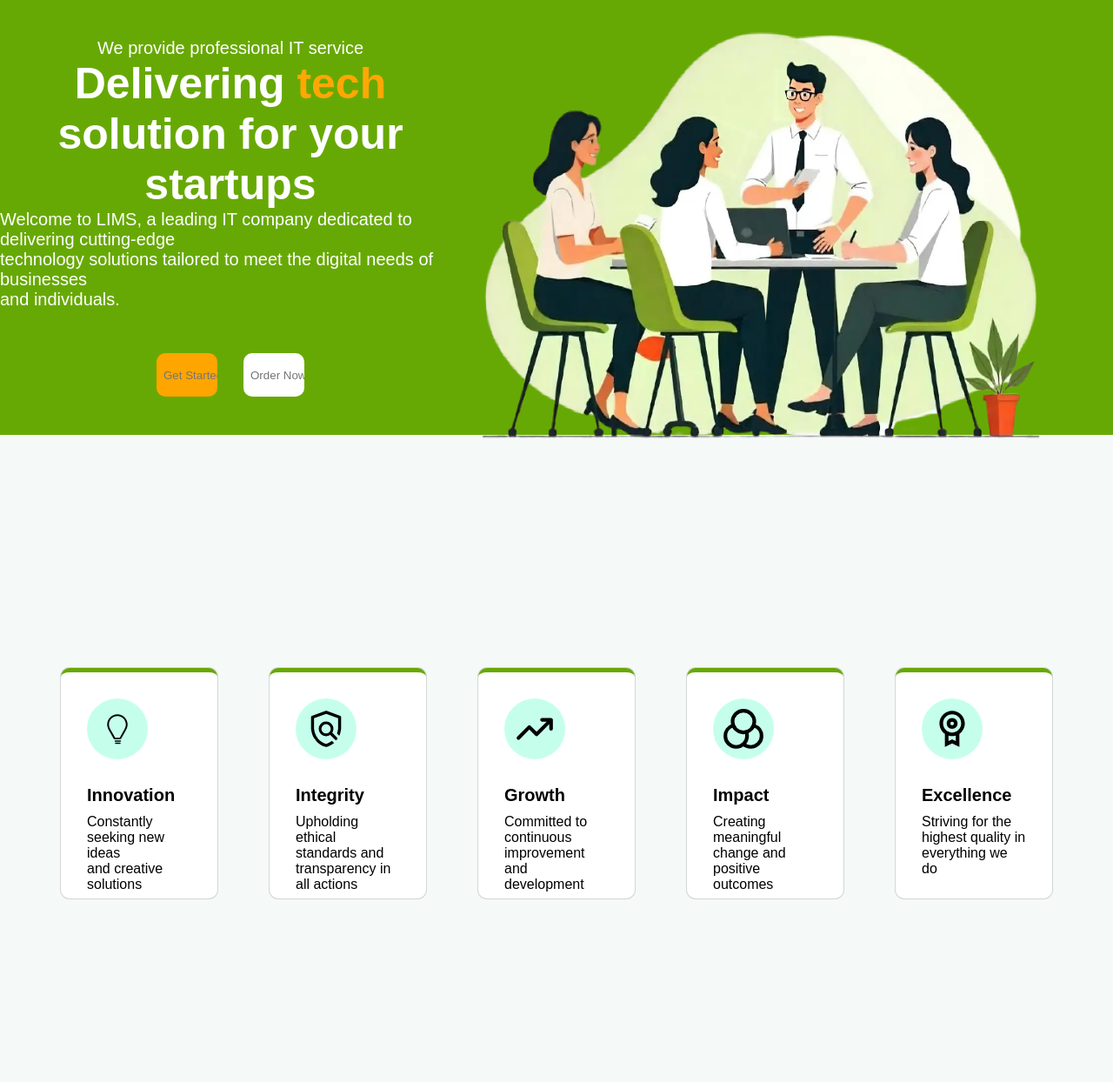
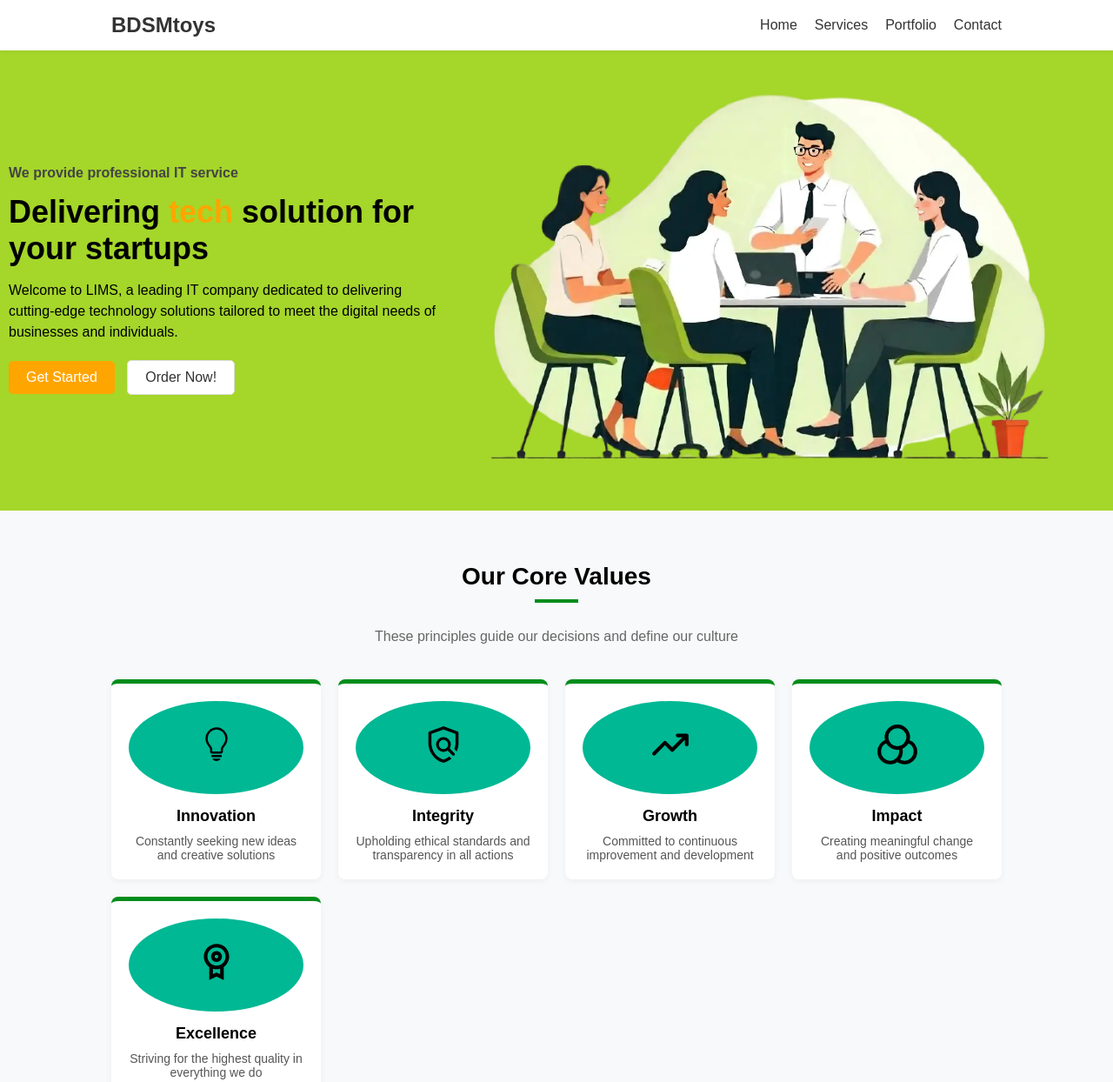
Before and after one commit to mistressdomintrixx01/app, a plain HTML site: page index.html in a window 1280 px wide. Shown: the top 1244 px of the page at 87% size. Drawn offline with Linux system fonts and the light colour scheme.

Commit message:
added card

```diff
--- a/index.html
+++ b/index.html
@@ -1,74 +1,99 @@
-<!>
+<!DOCTYPE html>
 <html lang="en">
 <head>
   <meta charset="UTF-8">
   <meta name="viewport" content="width=device-width, initial-scale=1.0">
-    <title>Document</title>
+  <title>Domination</title>
   <link rel="stylesheet" href="./style.css">
 </head>
 <body>
-    <div>
-    <header class="CONTAINER">
-        <div class="hero-content">
-            <p class="sub-text">We provide professional IT service</p>
-            <h1 class="hero-text"> Delivering <span class="hero-span6"> tech</span>
-                <br>solution for your
-                <br> startups </h1>
-    <p class="p-tag">Welcome to LIMS, a leading IT company dedicated to delivering cutting-edge
-        <br>technology solutions tailored to meet the digital needs of businesses
-        <br> and individuals.</p>
-  <div class="input-holder">
-    <input type="text" class="input-1" placeholder="Get Started">
-    <input type="text" class="input-2" placeholder="Order Now!">
+    <header class="site-header">
+      <div class="container">
+        <div class="logo">
+          <a href="#">BDSMtoys</a>
+        </div>
+        <nav class="nav">
+          <ul>
+            <li><a href="#">Home</a></li>
+            <li><a href="#">Services</a></li>
+            <li><a href="#">Portfolio</a></li>
+            <li><a href="#">Contact</a></li>
+          </ul>
+        </nav>
+      </div>
+    </header>
+    <section class="hero-section">
+        <div class="hero-text">
+         <h5>We provide professional IT service</h5>
+            <h1>
+              Delivering <span class="highlight">tech</span> solution for your startups
+             </h1>
+             <p>
+      Welcome to LIMS, a leading IT company dedicated to delivering cutting-edge technology solutions tailored to meet the digital needs of businesses and individuals.
+             </p>
+  <div class="hero-buttons">
+    <a href="#" class="btn primary">Get Started</a>
+    <a href="#" class="btn secondary">Order Now!</a>
   </div>
 </div>
-        <div class="image-id">
-            <img src="./croped-removebg-preview-XFzQ_UlI.webp" alt="logo" height="500px" width="700px">
+
+<div class="hero-image">
+            <img src="./croped-removebg-preview-XFzQ_UlI.webp" alt="Team working on a project" height="500px" width="700px">
             </div>
-    </header>
+    </section>
+
+<section class="core-values">
+  <div class="container">
+    <h2>Our Core Values</h2>
+    <h3 class="dividering"></h3>
+    <p class="subtitle">
+      These principles guide our decisions and define our culture
+    </p>
+
+    <div class="values-grid">
+      <div class="value-card">
+        <div class="icon">
+          <img src="./light-bulb-svgrepo-com.svg" alt="light-bulb" height="100px" width="50px">
+        </div>
+        <h3>Innovation</h3>
+        <p>Constantly seeking new ideas and creative solutions</p>
       </div>
 
- <div class="core-value">
-    <div class="cs" >
-    <div class="logo-bulb">
-        <img src="./bulb-svgrepo-com.svg" alt="bulk" height="50px" width="50px">
+      <div class="value-card">
+        <div class="icon">
+          <img src="./play-integrity-api-checker.svg" alt="integrity" height="100px" width="50px">
         </div>
-    <h1 class="hero-div"><span class="hero-span">Innovation</h1></span>
-    <p class="hero-span0">Constantly seeking new ideas <br>and creative solutions</p>
+        <h3>Integrity</h3>
+        <p>Upholding ethical standards and transparency in all actions</p>
       </div>
 
-<div class="cs" >
-    <div class="logo-bulb">
-        <img src="./play-integrity-api-checker.svg" alt="checker" height="50px" width="50px">
+      <div class="value-card">
+        <div class="icon">
+          <img src="./arrow-growth-svgrepo-com.svg" alt="growth" height="100px" width="50px">
         </div>
-    <h1 class="hero-div"><span class="hero-span">Integrity</h1></span>
-    <p class="hero-span0">Upholding ethical standards and transparency in all actions</p>
+        <h3>Growth</h3>
+        <p>Committed to continuous improvement and development</p>
       </div>
 
-<div class="cs" >
-    <div class="logo-bulb">
-        <img src="./arrow-growth-svgrepo-com.svg" alt="growth" height="50px" width="50px">
+      <div class="value-card">
+        <div class="icon">
+          <img src="./application-effect.svg" alt="Impact" height="100px" width="50px">
         </div>
-    <h1 class="hero-div"><span class="hero-span">Growth</h1></span>
-    <p class="hero-span0">Committed to continuous improvement and development</p>
+        <h3>Impact</h3>
+        <p>Creating meaningful change and positive outcomes</p>
       </div>
 
-<div class="cs" >
-    <div class="logo-bulb">
-        <img src="./application-effect.svg" alt="application-effect" height="50px" width="50px">
+      <div class="value-card">
+        <div class="icon">
+          <img src="./quality.svg" alt="Excellence" height="100px" width="50px">
         </div>
-    <h1 class="hero-div"><span class="hero-span">Impact</h1></span>
-    <p class="hero-span0">Creating meaningful change and positive outcomes</p>
-</div>
-
-<div class="cs" >
-    <div class="logo-bulb">
-        <img src="./quality.svg" alt="quality" height="50px" width="50px">
-    </div>
-    <h1 class="hero-div"><span class="hero-span">Excellence</h1></span>
-    <p class="hero-span0">Striving for the highest quality in everything we do</p>
+        <h3>Excellence</h3>
+        <p>Striving for the highest quality in everything we do</p>
       </div>
     </div>
+  </div>
+</section>
+
 
 <div class="section">
     <h2>Our Core Service</h2>
--- a/style.css
+++ b/style.css
@@ -2,162 +2,235 @@
     padding: 0;
     margin: 0;
 }
-
 body {
       font-family: Arial, sans-serif;
       background-color: #f5f9f8;
       margin: 0;
       padding: 0;
     }
-
-.CONTAINER{
-    display: flex;
-    justify-content:center;
-    align-items: center;
-    height: 450px;
-    width: 100%;
-    /* margin: 10px;  */
-    padding-top: 50px;
-    background-color: #67a904;
+    /* Header styling */
+.site-header {
+  background: white;
+  padding: 15px 10%;
+  box-shadow: 0 2px 4px rgba(0,0,0,0.05);
+  position: sticky;
+  top: 0;
+  z-index: 1000;
 }
 
-.sub-text{
-    color: white;
-    font-size: 20px;
-    justify-content: center;
+.site-header .container {
+  display: flex;
+  justify-content: space-between;
+  align-items: center;
+}
+
+.logo a {
+  font-size: 24px;
+  font-weight: bold;
+  color: #333;
+  text-decoration: none;
+}
+
+.nav ul {
+  display: flex;
+  list-style: none;
+  margin: 0;
+  padding: 0;
+}
+
+.nav ul li {
+  margin-left: 20px;
+}
+
+.nav ul li a {
+  color: #333;
+  text-decoration: none;
+  font-weight: 500;
+  transition: color 0.3s ease;
+}
+
+.nav ul li a:hover {
+  color: orange;
+}
+
+/* Mobile menu */
+@media (max-width: 768px) {
+  .nav ul {
+    flex-direction: column;
+    background: white;
+    position: absolute;
+    top: 60px;
+    right: 10%;
+    width: 200px;
+    padding: 10px 0;
+    display: none;
+    box-shadow: 0 2px 8px rgba(0,0,0,0.1);
+  }
+
+  .nav ul.show {
     display: flex;
   }
 
-.hero-content{
-    /* background-color: beige; */
-    height: 100%;
-    width: 100%;
-    justify-content:center;
+  .nav ul li {
+    margin: 10px 0;
+    text-align: center;
+  }
+}
+
+
+
+
+.hero-section{
     display: flex;
+    align-items: center;
+    justify-content: space-between;
+    flex-wrap: wrap;
+    padding: 40px 10px;
+    background-color: #a5d62a; /* Your green background */
+}
+.hero-text{
+    flex: 1 1 50%;
+    max-width: 500px;
+}
+.hero-text h5{
+    color:#444;
+    font-size: 16px;
+}
+.hero-text h1{
+    font-weight: bold;
+    font-size: 36px;
+    margin: 15px 0;
+}
+.hero-text .highlight{
+    color: orange;
+}
+.hero-text p{
+  font-size: 16px;
+  line-height: 1.5;
+  margin-bottom: 20px;
+}
+.hero-buttons .btn{
+  display: inline-block;
+  padding: 10px 20px;
+  text-decoration: none;
+  margin-right: 10px;
+  border-radius: 5px;
+}
+.hero-buttons .primary{
+  background-color: orange;
+  color: white;
+}
+.hero-buttons .secondary{
+  background-color: white;
+  color: #333;
+  border: 1px solid #ddd;
+}
+.hero-image{
+    flex: 1 1 40%;
+    display: flex;
+    justify-content: center;
+}
+.hero-image img{
+    max-width: 100%;
+    height: auto;
+}
+ /* for mobile screens */
+    @media (max-width: 768px) {
+        .hero-section {
             flex-direction: column;
             align-items: center;
-    /* padding: 50px;
-   padding-left: 50px; */
+        }
+        .hero-text, .hero-image {
+            flex: 1 1 100%;
+            max-width: 100%;
+        }
+        .hero-image img{
+          max-width: 80%;
+          margin: 20px auto 0;
+        }
     }
 
-.hero-text{
-    color: white;
-    font-size: 50px;
-    font-weight: 50px;
-    width: 100%;
-    height: 70%;
-    justify-content: center;
-    /* display: flex; */
+
+
+
+.core-values {
+  padding: 60px 10%;
+  background: #f8f9fa;
   text-align: center;
-    /* background-color: black; */
 }
 
-.hero-span6{
-    color: rgb(255, 167, 4);
-    font-size: 50px;
+.core-values h2 {
+  font-size: 28px;
+  margin-bottom: 10px;
+  position: relative;
+}
+
+h3.dividering {
+      width: 50px;
+      height: 4px;
+      background-color: #008d1c;;
+      margin: 0 auto 30px auto;
+    }
+
+.core-values .subtitle {
+  font-size: 16px;
+  color: #666;
+  margin-bottom: 40px;
+}
+
+.values-grid {
+  display: grid;
+  grid-template-columns: repeat(auto-fit, minmax(220px, 1fr));
+  gap: 20px;
+}
+
+.value-card {
+  background: white;
+  border-radius: 8px;
+  padding: 20px;
+  border-top: 5px solid #008d1c;
+  box-shadow: 0 2px 8px rgba(0,0,0,0.05);
+  transition: transform 0.3s ease;
+}
+
+.value-card:hover {
+  transform: translateY(-5px);
+}
+
+.value-card .icon {
+  font-size: 30px;
+  background-color: #00b894; /* Your green theme color */
+  margin-bottom: 15px;
+  border-radius: 100%;
+  align-items: center;
+  justify-content: center;
 
 }
 
-.P-tag{
-    color: white;
-    font-size: 20px;
-    display: flex;
-    /* margin: 50px; */
-    align-items: center;
-    justify-content: flex-start;
-    /* background-color: blueviolet; */
+.value-card h3 {
+  font-size: 18px;
+  margin-bottom: 10px;
 }
 
-.image-id{
-    display: flex;
-    justify-content: flex-end;
-    align-items: center;
-    height: 100%;
-    /* width: 90px; */
-    /* background-color: #67a904; */
-    padding-right: 50px;
+.value-card p {
+  font-size: 14px;
+  color: #555;
 }
 
-.input-holder{
-    display: flex;
-    margin: 50px;
-    justify-content: center;
-    gap: 30px;
-    height: 90px;
-    width: 90px;
-    /* background-color: aqua; */
+/* Mobile adjustments */
+@media (max-width: 768px) {
+  .core-values {
+    padding: 40px 5%;
   }
 
-.input-1{
-    height: 50px;
-    width: 70px;
-    border-radius: 10px;
-    border: none;
-    padding-left: 8px;
-    background-color: orange;
+  .values-grid {
+    grid-template-columns: 1fr;
+  }
 }
 
-.input-2{
-    height: 50px;
-    width: 70px;
-    border-radius: 10px;
-    border: none;
-    padding-left: 8px;
-}
 
-.core-value{
-     height: 100%;
-    width: 100%;
-    display: flex;
-    align-items: center;
-    justify-content: center;
-    /* margin-right: 50px; */
-}
 
-.cs{
-    height: 200px;
-    width: 120px;
-     border-top: 5px solid #67a904      ;
-    border-radius: 10px;
-    background-color: white;
-    margin: 30px;
-    padding: 30px;
-   box-shadow: rgba(0, 0, 0, 0.02) 0px 1px 3px 0px, rgba(27, 31, 35, 0.15) 0px 0px 0px 1px;
-    }
 
-    .hero-span{
-        color: black;
-        font-size: 20px;
-    }
-
-.hero-span0{
-    padding-top: 10px;
-    /* background-color: bisque; */
-}
-
-.hero-div{
-    /* background-color: blue; */
-    padding-top:30px ;
-}
-.logo-bulb{
-    background-color: rgba(0, 255, 170, 0.227);
-    width: 70px;
-    height: 70px;
-    align-items: center;
-    justify-content: center;
-    display: flex;
-    border-radius: 67px;
-    }
-
-.logo-service{
-    background-color: rgba(0, 255, 170, 0.227);
-    width: 70px;
-    height: 70px;
-    align-items: center;
-    justify-content: center;
-    display: flex;
-    border-radius: 67px;
-    }
 
     .section {
       text-align: center;
@@ -223,9 +296,24 @@ body {
       text-decoration: none;
     }
 
-    @media (max-width: 768px) {
-      .services {
+      .core-value{
         flex-direction: column;
         align-items: center;
+        display: flex;
+        justify-content: center;
+        background-color: lightsalmon;
+        width: 200px;
+        height: 100%;
+        margin-top:80%;
+
       }
+      .cs {
+        width: 100%;
+        height: 300%;
+        margin: 20px 0;
+
       }
+      .hero-span0 {
+        padding-bottom: 10px;
+        background-color: bisque;
+      }
```
Lines whose indentation alone changed are shown as unchanged.
